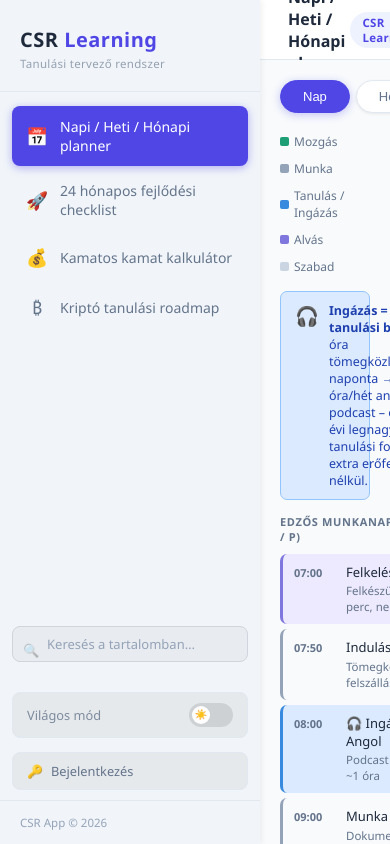
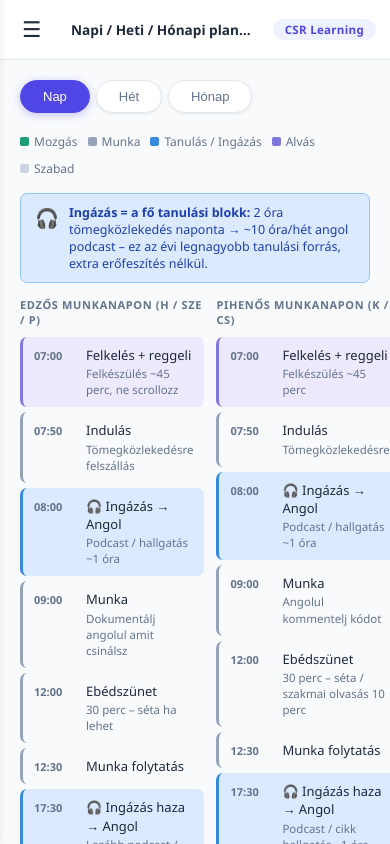
Before and after one commit to Csikito/csr-app, a plain HTML site: page index.html in a window 390 px wide. Both pictures are taken after a click on the element "📅 Napi / Heti / Hónapi planner". Drawn offline with Linux system fonts and the light colour scheme; no server answers.

Commit message:
mobil opt.

```diff
--- a/index.html
+++ b/index.html
@@ -364,6 +364,56 @@
       height: 100%;
     }
 
+    /* ── HAMBURGER ── */
+    .menu-btn {
+      display: none;
+      background: none;
+      border: none;
+      cursor: pointer;
+      padding: 6px 8px;
+      border-radius: 6px;
+      color: var(--text);
+      font-size: 1.35rem;
+      line-height: 1;
+      transition: background .15s;
+      flex-shrink: 0;
+    }
+    .menu-btn:hover { background: var(--accent-light); }
+
+    /* ── SIDEBAR OVERLAY ── */
+    .sidebar-overlay {
+      display: none;
+      position: fixed;
+      inset: 0;
+      background: rgba(0,0,0,.45);
+      z-index: 9;
+      backdrop-filter: blur(1px);
+    }
+    .sidebar-overlay.visible { display: block; }
+
+    /* ── MOBILE ── */
+    @media (max-width: 767px) {
+      .menu-btn { display: flex; align-items: center; justify-content: center; }
+
+      aside {
+        position: fixed;
+        left: calc(-1 * var(--sidebar-width));
+        top: 0;
+        height: 100vh;
+        z-index: 100;
+        transition: left .25s ease;
+      }
+      aside.open { left: 0; }
+
+      header { padding: 0 14px; gap: 10px; }
+      #page-title { font-size: .85rem; white-space: nowrap; overflow: hidden; text-overflow: ellipsis; max-width: 180px; }
+
+      #welcome { padding: 24px 16px; }
+      #welcome h2 { font-size: 1.1rem; text-align: center; }
+      .welcome-cards { flex-direction: column; align-items: stretch; }
+      .welcome-card { justify-content: center; }
+    }
+
     /* ── AUTH ── */
     .sidebar-auth { padding: 0 12px 10px; }
     .auth-btn {
@@ -388,6 +438,8 @@
   </style>
 </head>
 <body>
+
+<div class="sidebar-overlay" id="sidebarOverlay"></div>
 
 <aside>
   <div class="sidebar-header">
@@ -449,6 +501,7 @@
 
 <main>
   <header>
+    <button class="menu-btn" id="menuBtn" aria-label="Menü megnyitása">☰</button>
     <span id="page-title">Válassz egy menüpontot</span>
     <span id="page-badge">CSR Learning</span>
   </header>
@@ -489,6 +542,14 @@
   const searchInp  = document.getElementById('searchInput');
   const searchClear= document.getElementById('searchClear');
   const searchHits = document.getElementById('searchHits');
+  const sidebarEl  = document.querySelector('aside');
+  const overlay    = document.getElementById('sidebarOverlay');
+  const menuBtn    = document.getElementById('menuBtn');
+
+  function openSidebar()  { sidebarEl.classList.add('open');    overlay.classList.add('visible'); }
+  function closeSidebar() { sidebarEl.classList.remove('open'); overlay.classList.remove('visible'); }
+  menuBtn.addEventListener('click', () => sidebarEl.classList.contains('open') ? closeSidebar() : openSidebar());
+  overlay.addEventListener('click', closeSidebar);
 
   let currentTheme = 'light';
   let currentQuery = '';
@@ -582,6 +643,7 @@
   });
 
   function loadPage(file, label) {
+    closeSidebar();
     frame.src = file;
     frame.style.display = 'block';
     welcome.style.display = 'none';
```
